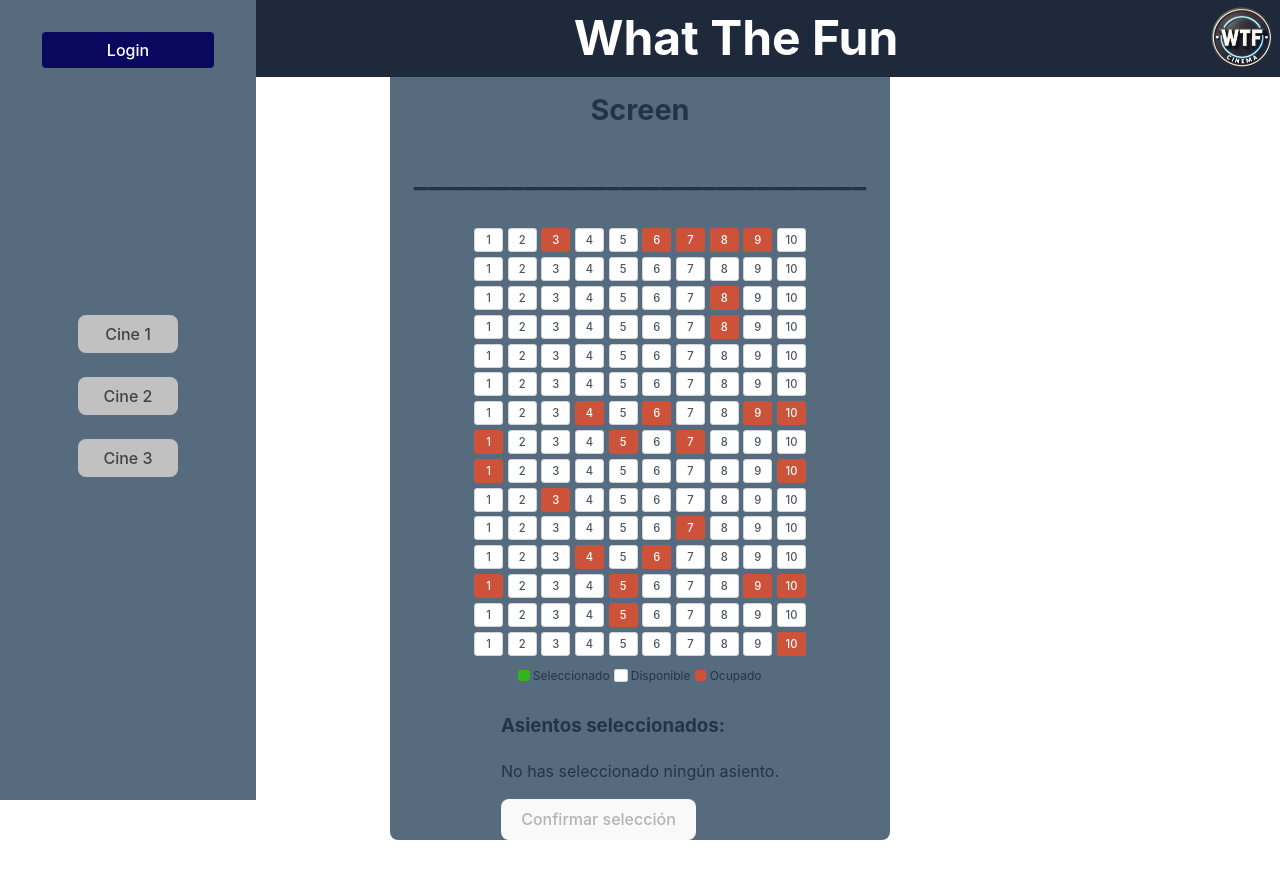
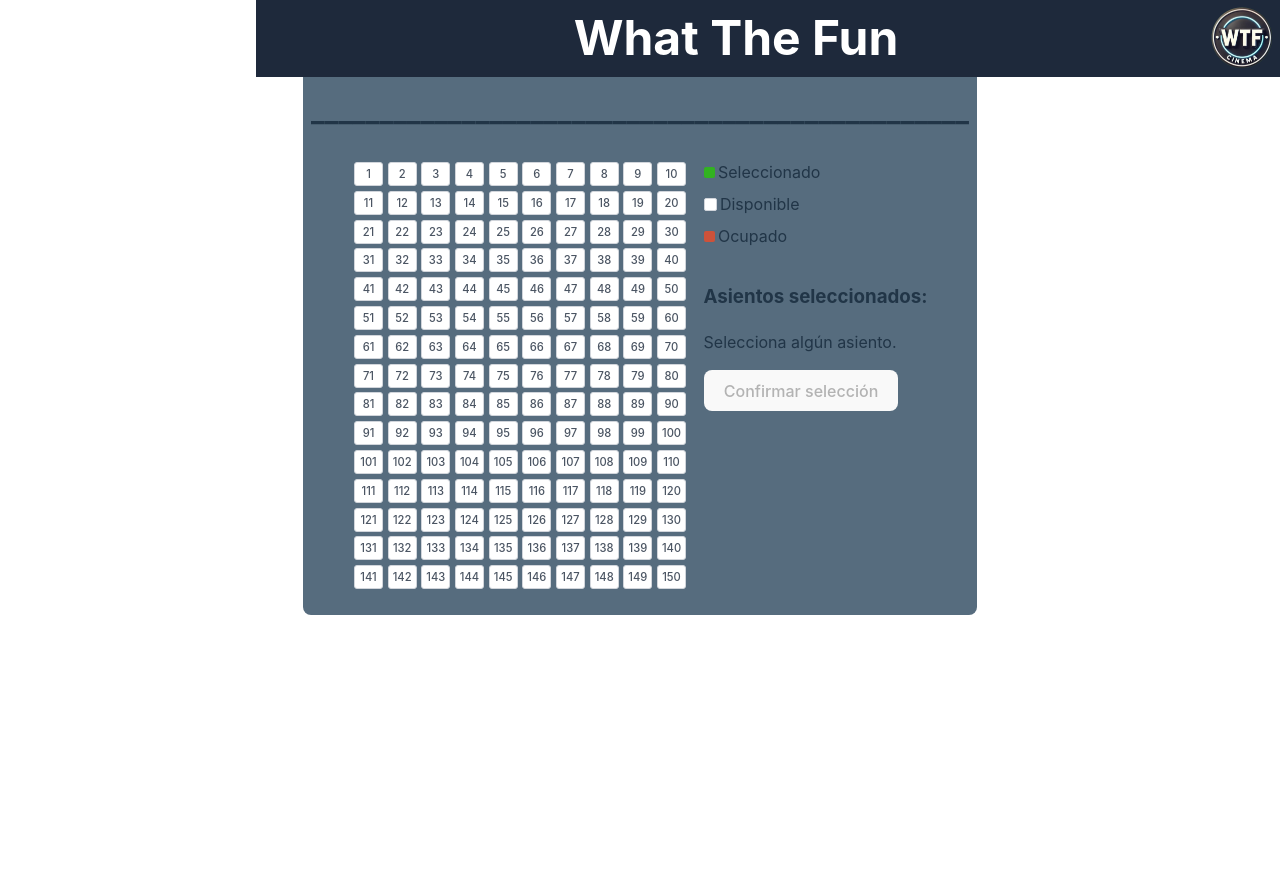
Before and after one commit to Maluco130/frontendTIC, a React (Vite) app in the folder FrontEndTic/: page /Seats in a window 1280 px wide. Shown: the top 878 px of the page. After the commit the page ends 800 px from the top, so only its background shows below. Built offline with nearby package versions, Linux system fonts and the light colour scheme.

Commit message:
hacer reserva

```diff
--- a/FrontEndTic/src/pages/Seats.jsx
+++ b/FrontEndTic/src/pages/Seats.jsx
@@ -1,102 +1,110 @@
-import Home from "./Home.jsx";
 import "../styles/Seats.css";
-import { useState } from "react";
+import { useState, useEffect } from "react";
+import { useNavigate } from "react-router-dom";
+import axios from "axios";
 
-const generarAsientos = () => {
+const generarAsientos = (reservedSeats = []) => {
   const asientos = [];
-  const filas = [
-    "A",
-    "B",
-    "C",
-    "D",
-    "E",
-    "F",
-    "G",
-    "H",
-    "I",
-    "J",
-    "K",
-    "L",
-    "M",
-    "N",
-    "O  ",
-  ];
+  const totalAsientos = 150;
 
-  filas.forEach((fila, filaIndex) => {
-    for (let i = 1; i <= 10; i++) {
+  for (let i = 1; i <= totalAsientos; i++) {
     asientos.push({
-        id: filaIndex * 10 + i,
-        fila,
+      id: i,
       numero: i,
-        estado: Math.random() > 0.8 ? "ocupado" : "disponible",
+      estado: reservedSeats.includes(i) ? "ocupado" : "disponible",
     });
   }
-  });
 
   return asientos;
 };
 
-function Seats() {
+function Seats({ idFun }) {
+  const navigate = useNavigate();
   const [asientos, setAsientos] = useState(generarAsientos());
   const [asientosSeleccionados, setAsientosSeleccionados] = useState([]);
+  const [confirmacion, setConfirmacion] = useState(null); // Estado para la confirmación
 
-  const [selectedButton, setSelectedButton] = useState(null);
+  useEffect(() => {
+    const fetchReservedSeats = async () => {
+      try {
+        const response = await axios.get(`http://localhost:8081/seats/reserved/fun/${idFun}`);
+        const reservedSeats = response.data;
+        setAsientos(generarAsientos(reservedSeats));
+      } catch (error) {
+        console.error("Error al obtener los asientos reservados:", error);
+        setAsientos(generarAsientos());
+      }
+    };
 
-  // Función para manejar la selección de un botón
-  const handleSelect = (buttonIndex) => {
-    setSelectedButton(buttonIndex); // Cambia el botón seleccionado
-  };
+    if (idFun) fetchReservedSeats();
+  }, [idFun]);
 
   const seleccionarAsiento = (asiento) => {
     if (asiento.estado === "ocupado") return;
 
     const nuevosAsientos = asientos.map((a) =>
       a.id === asiento.id
-        ? {
-            ...a,
-            estado: a.estado === "seleccionado" ? "disponible" : "seleccionado",
-          }
+        ? { ...a, estado: a.estado === "seleccionado" ? "disponible" : "seleccionado" }
         : a
     );
 
     setAsientos(nuevosAsientos);
-    setAsientosSeleccionados(
-      nuevosAsientos.filter((a) => a.estado === "seleccionado")
-    );
+    setAsientosSeleccionados(nuevosAsientos.filter((a) => a.estado === "seleccionado"));
   };
 
-  const menu = (
-    <div className="nav-buttons">
-      <button
-        className={selectedButton === 1 ? "selected" : ""}
-        onClick={() => handleSelect(1)}
-      >
-        Cine 1
-      </button>
+  const confirmarReserva = async () => {
+    const authToken = localStorage.getItem("authToken");
+    if (!authToken) {
+      console.error("No se encontró un token de autenticación.");
+      return;
+    }
 
-      <button
-        className={selectedButton === 2 ? "selected" : ""}
-        onClick={() => handleSelect(2)}
-      >
-        Cine 2
-      </button>
+    const seatsNumberToReserve = asientosSeleccionados.map((asiento) => asiento.numero);
+    const reservaData = {
+      functionId: idFun,
+      seatsNumberToReserve: seatsNumberToReserve,
+    };
 
-      <button
-        className={selectedButton === 3 ? "selected" : ""}
-        onClick={() => handleSelect(3)}
-      >
-        Cine 3
+    try {
+      const response = await axios.post("http://localhost:8081/movies/reserve", reservaData, {
+        headers: {
+          "Content-Type": "application/json",
+          "Authorization": `Bearer ${authToken}`,
+        },
+      });
+
+      console.log("Reserva exitosa:", response.data);
+      setConfirmacion(seatsNumberToReserve); // Muestra la confirmación con los asientos reservados
+    } catch (error) {
+      console.error("Error al realizar la reserva:", error.response ? error.response.data : error.message);
+    }
+  };
+
+  const volverInicio = () => {
+    navigate("/");
+  };
+
+  return (
+    <div className="container">
+      <div className="content">
+        {/* Solo muestra el título "Screen" si no hay confirmación */}
+        {!confirmacion && (
+          <div className="title">
+            <h1>Screen</h1>
+            <h2>________________________________________________</h2>
+          </div>
+        )}
+
+        {confirmacion ? (
+          <div className="confirmation-message">
+            <h2>¡Reservaste exitosamente!</h2>
+            <p>Asientos reservados: {confirmacion.join(", ")}</p>
+            <button className="return-button" onClick={volverInicio}>
+              Volver al inicio
             </button>
           </div>
-  );
-
-  const content = (
-    <div className="container">
-      <div className="content">
-        <div className="title">
-          <h2>Screen</h2>
-          <h2>_________________________________</h2>
-        </div>
+        ) : (
+          <div className="seats-and-legend">
             <div className="seat-grid">
               {asientos.map((asiento) => (
                 <button
@@ -110,12 +118,14 @@
                   }`}
                   onClick={() => seleccionarAsiento(asiento)}
                   disabled={asiento.estado === "ocupado"}
-              aria-label={`Asiento ${asiento.fila}${asiento.numero}, ${asiento.estado}`}
+                  aria-label={`Asiento ${asiento.numero}, ${asiento.estado}`}
                 >
                   {asiento.numero}
                 </button>
               ))}
             </div>
+
+            <div className="legend-and-confirm">
               <div className="legend">
                 <div className="legend-item">
                   <div className="legend-color selected"></div>
@@ -130,32 +140,31 @@
                   <span>Ocupado</span>
                 </div>
               </div>
-      </div>
               <div className="footer">
                 <h3 className="selected-title">Asientos seleccionados:</h3>
                 {asientosSeleccionados.length > 0 ? (
                   <ul className="selected-list">
                     {asientosSeleccionados.map((asiento) => (
-              <li key={asiento.id}>
-                Fila {asiento.fila}, Asiento {asiento.numero}
-              </li>
+                      <li key={asiento.id}>Asiento {asiento.numero}</li>
                     ))}
                   </ul>
                 ) : (
-          <p className="no-selection">No has seleccionado ningún asiento.</p>
+                  <p className="no-selection">Selecciona algún asiento.</p>
                 )}
                 <button
-          className={`confirm-button ${
-            asientosSeleccionados.length === 0 ? "disabled" : "active"
-          }`}
+                  className={`confirm-button ${asientosSeleccionados.length === 0 ? "disabled" : "active"}`}
                   disabled={asientosSeleccionados.length === 0}
+                  onClick={confirmarReserva}
                 >
                   Confirmar selección
                 </button>
               </div>
             </div>
+          </div>
+        )}
+      </div>
+    </div>
   );
-  return <Home menuContent={menu} pageContent={content} />;
 }
 
 export default Seats;
--- a/FrontEndTic/src/pages/register.jsx
+++ b/FrontEndTic/src/pages/register.jsx
@@ -2,13 +2,13 @@
 import { useState } from "react";
 import axios from "axios";
 import { useNavigate } from "react-router-dom";
-import Header from "../components/Header"; // Importa el Header
+import Header from "../components/Header";
 
 function Register() {
   const [formData, setFormData] = useState({
     name: "",
     mail: "",
-    idUs: "", // Cambiado de cedula a idUs
+    idUs: "",
     password: "",
   });
 
@@ -34,6 +34,10 @@
       });
 
       console.log("Registro exitoso:", response.data);
+
+      // Guarda el token de autenticación en `localStorage`
+      localStorage.setItem("authToken", response.data.token);
+
       localStorage.setItem("userName", formData.name);
       navigate("/");
     } catch (error) {
@@ -48,7 +52,7 @@
 
   return (
     <div className="login-page no-sidebar">
-      <Header /> {/* Incluye el Header */}
+      <Header />
       <div className="login-container">
         <h2>Registrarse</h2>
 
@@ -73,13 +77,12 @@
             required
           />
 
-          {/* Campo de Cédula, ahora se almacena en `idUs` */}
           <label htmlFor="idUs">Cédula</label>
           <input
             type="text"
             id="idUs"
-            name="idUs" // Cambiado a `idUs`
-            value={formData.idUs} // Cambiado a `idUs`
+            name="idUs"
+            value={formData.idUs}
             onChange={handleChange}
             required
           />
@@ -97,12 +100,11 @@
           <button type="submit">Registrar</button>
         </form>
 
-        {/* Mostrar el mensaje de error si existe */}
         {errorMessage && <p className="error-message">{errorMessage}</p>}
 
         <div className="change-options">
-          <p>Already have an account?</p>
-          <a href="/login">Login</a>
+          <p>¿Ya tienes una cuenta?</p>
+          <a href="/login">Iniciar sesión</a>
         </div>
       </div>
     </div>
--- a/FrontEndTic/src/styles/Billboard.css
+++ b/FrontEndTic/src/styles/Billboard.css
@@ -90,39 +90,3 @@
   max-height: 100vh;
   padding: 3rem 2rem;
 }
-/* Estilos del modal */
-.modal-overlay {
-  position: fixed;
-  top: 0;
-  left: 0;
-  width: 100vw;
-  height: 100vh;
-  background: rgba(0, 0, 0, 0.6); /* Fondo semitransparente */
-  display: flex;
-  align-items: center;
-  justify-content: center;
-  z-index: 1000;
-}
-
-.modal-content {
-  background: rgba(255, 255, 255, 0);
-  padding: 1.5rem;
-  border-radius: 8px;
-  width: 50%;
-  max-width: 50rem;
-  max-height: 80vh;
-  overflow-y: auto;
-  overflow-x: auto;
-  position: relative;
-  box-sizing: border-box;
-}
-
-.close-button {
-  position: absolute;
-  top: 0.5rem;
-  right: 0.5rem;
-  background: transparent;
-  border: none;
-  font-size: 1.2rem;
-  cursor: pointer;
-}
--- a/FrontEndTic/src/styles/Seats.css
+++ b/FrontEndTic/src/styles/Seats.css
@@ -1,8 +1,5 @@
-/* Component.css */
-
 .container {
-  width: 500px;
-  height: 1300px;
+  width: auto;
   background-color: rgb(86, 108, 126);
   display: flex;
   flex-direction: column;
@@ -11,15 +8,15 @@
   box-sizing: border-box;
   border-radius: 8px;
   overflow: hidden;
+  padding-bottom: 1rem;
 }
 
 .content {
-  padding: 0.5rem; /* Mantén un padding mínimo */
+  padding: 0.5rem;
   display: flex;
   flex-direction: column;
   align-items: center;
   justify-content: flex-start;
-  height: 100%;
   box-sizing: border-box;
 }
 
@@ -30,23 +27,40 @@
   margin-bottom: 0.3rem;
 }
 
+.title h1{
+  font-size: 2rem;
+  text-align: left;
+  margin-bottom: 0.3rem;
+  margin-left: 8rem;
+}
+
+.seats-and-legend {
+  display: flex;
+  flex-direction: row;
+  gap: 1rem; /* Espacio entre asientos y la leyenda */
+  align-items: flex-start;
+}
+
 .seat-grid {
   display: grid;
-  grid-template-columns: repeat(10, min-content); /* Ajuste para las columnas */
-  gap: 0.3rem; /* Incrementa el espacio entre asientos */
+  grid-template-columns: repeat(10, min-content);
+  gap: 0.3rem;
   justify-content: center;
-  margin-bottom: 0.3rem;
-  max-width: 85%; /* Limita el ancho máximo */
+  max-width: 90%;
   padding: 0.1rem;
-  overflow: hidden;
+}
+
+.legend-and-confirm {
+  display: flex;
+  flex-direction: column;
+  align-items: flex-start;
 }
 
 .seat {
-  width: 1.5rem; /* Aumenta ligeramente el tamaño de los asientos */
+  width: 1.5rem;
   height: 1.5rem;
   border-radius: 3px;
-  font-size: 0.7rem; /* Ajusta el tamaño del texto */
-  font-weight: 500;
+  font-size: 0.7rem;
   display: flex;
   align-items: center;
   justify-content: center;
@@ -71,12 +85,10 @@
 
 .legend {
   display: flex;
-  justify-content: center;
-  gap: 0.3rem;
-  margin-top: 0.3rem;
-  font-size: 0.75rem;
-  max-width: 85%;
+  flex-direction: column;
+  gap: 0.5rem;
 }
+
 .legend-item {
   display: flex;
   align-items: center;
@@ -88,3 +100,7 @@
   border-radius: 2px;
   margin-right: 0.2rem;
 }
+
+.footer {
+  margin-top: 1rem;
+}
```
Also changed, not shown: FrontEndTic/src/pages/MovieDetails.jsx (+10 -7 lines), FrontEndTic/src/pages/login.jsx (+8 -6 lines), FrontEndTic/src/styles/MovieDetails.css (+38 -0 lines). Lines whose indentation alone changed are shown as unchanged.
